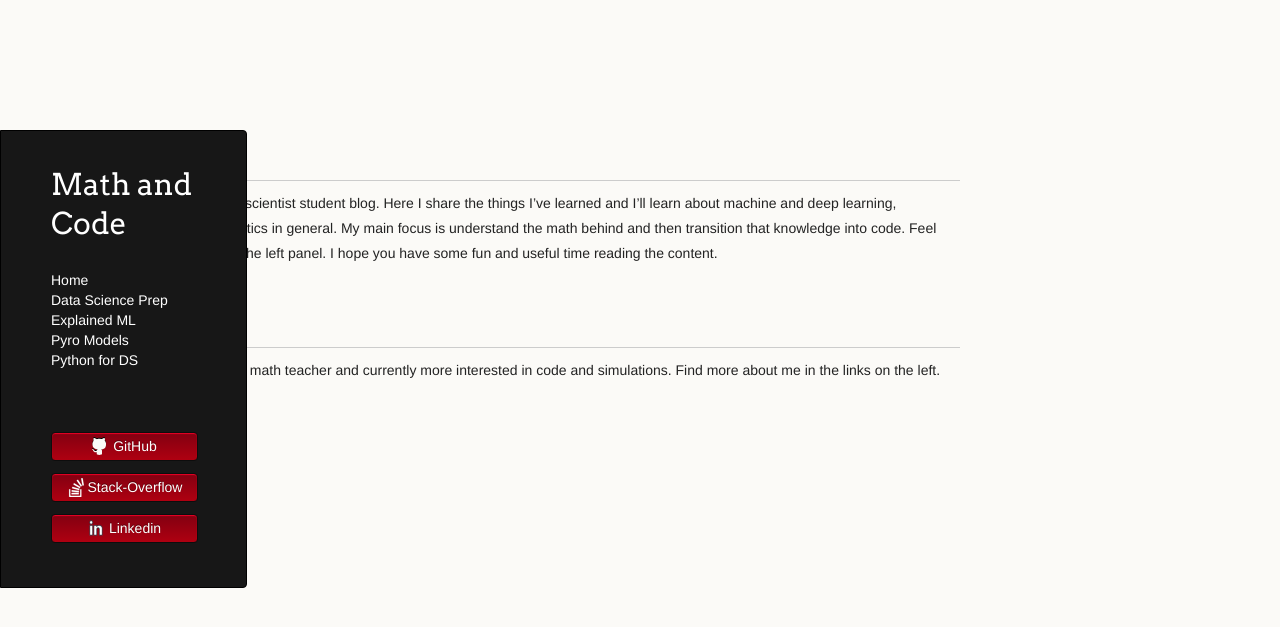
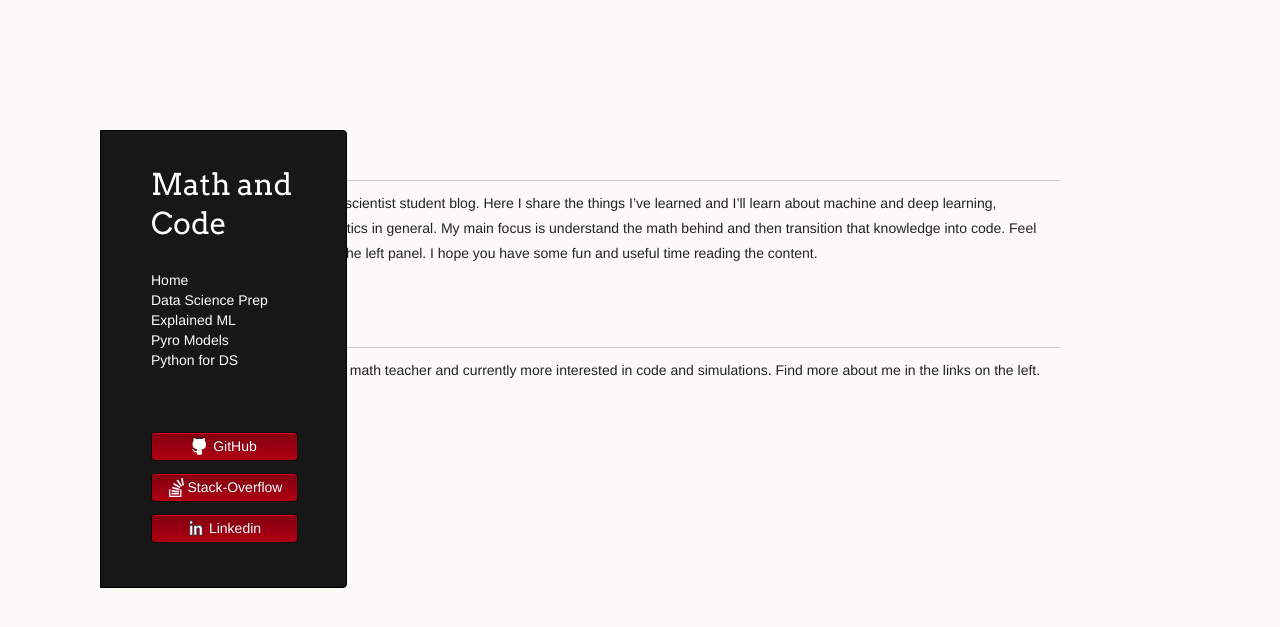
Before and after one commit to LemonPy29/LemonPy29.github.io, a Jekyll site: the page built from index.md, in a window 1280 px wide. Shown: the top 627 px of the page. Built offline with Jekyll 4.4.1, drawn with Linux system fonts in a browser that asks for light colours; nearby versions of some CDN libraries; the repository's description, which GitHub fills in, is left out; our own code applies the rules of GitHub Pages for plain Markdown files.

Commit message:
update css

```diff
--- a/_sass/jekyll-theme-dinky.scss
+++ b/_sass/jekyll-theme-dinky.scss
@@ -27,7 +27,7 @@ time, mark, audio, video {
 /* Base text styles */
 
 body {
-  padding: 100px 100px 0 0;
+  padding: 100px 100px 0 100px;
   width: 1024px;
   font-family: "Helvetica Neue", Helvetica, Arial, sans-serif;
   font-size: 14px;
```
